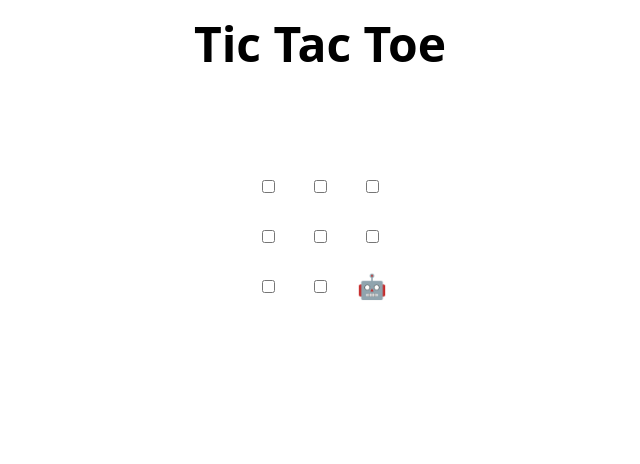
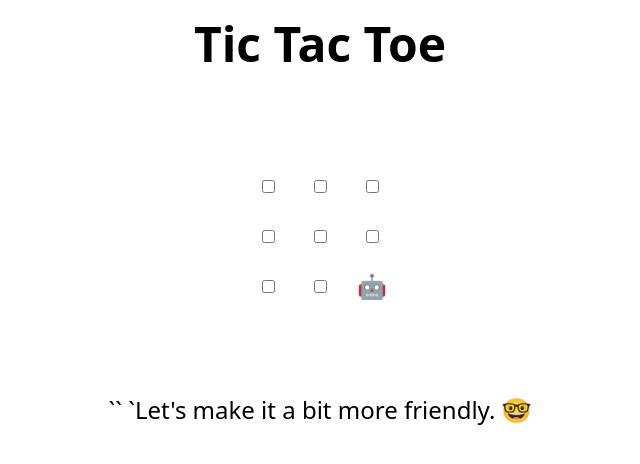
Before and after one commit to TaronAr/skills-review-pull-requests, a plain HTML site: page index.html in a window 1280 px wide. Shown: the whole page, without its empty margins (320-960 px from the left). Drawn offline with Linux system fonts and the light colour scheme.

Commit message:
Update index.html
Make the end game experience more friendly

```diff
--- a/index.html
+++ b/index.html
@@ -49,6 +49,8 @@
 </table>
 
 <h2 hidden>Game over, refresh to play again 🧑‍💻 🤖!</h2>
+``
+`Let's make it a bit more friendly. 🤓
 <button id="play-again" hidden>Play again</button>
 
 <script>
```
